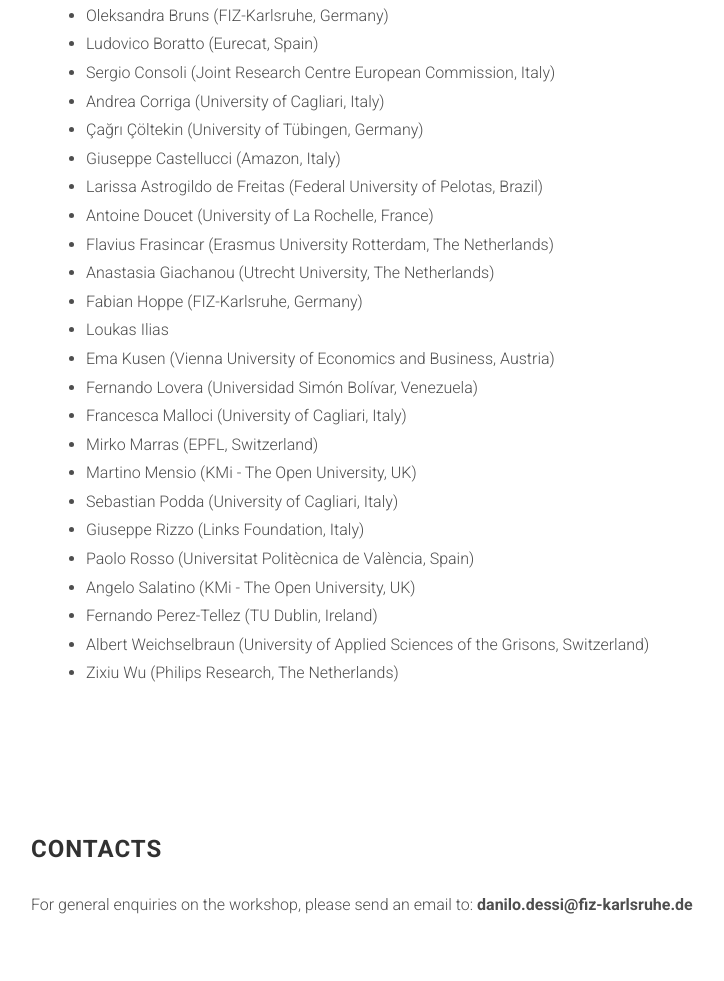
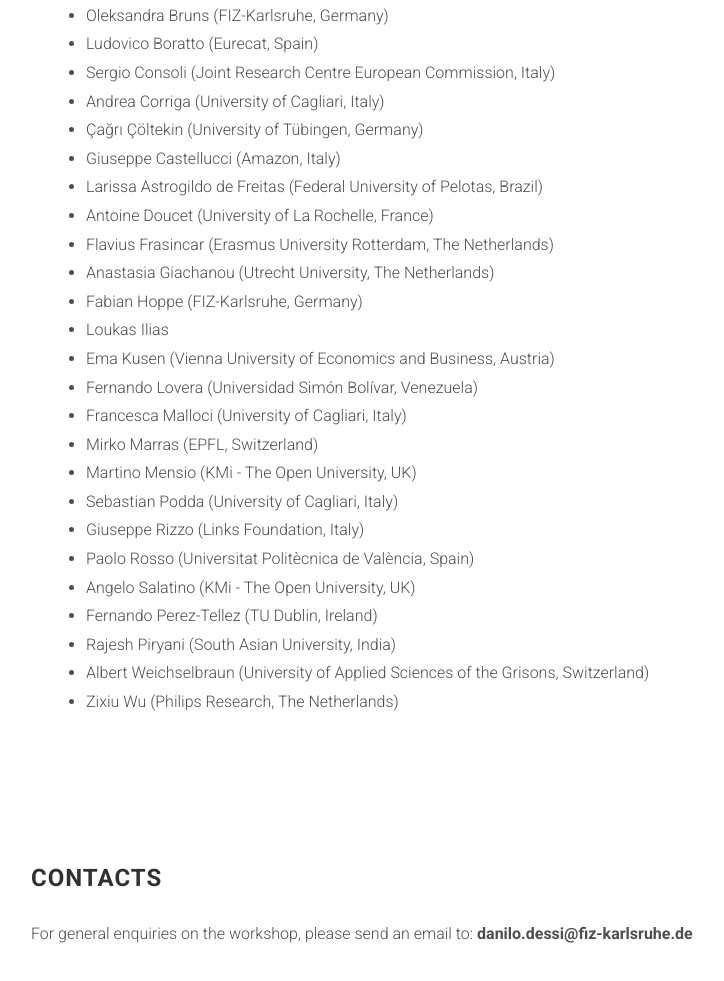
Before and after one commit to danilo-dessi/xsentiment, a website: page index.html in a window 1280 px wide. Shown: the part 3909-4890 px from the top of the page, without its empty margins (24-748 px from the left). Drawn offline with Linux system fonts and the light colour scheme; files whose address does not match are found by name.

Commit message:
update pc

```diff
--- a/index.html
+++ b/index.html
@@ -246,6 +246,7 @@
                     <li>Paolo Rosso (Universitat Politècnica de València, Spain)</li>
                     <li>Angelo Salatino (KMi - The Open University, UK)</li>
                     <li>Fernando Perez-Tellez (TU Dublin, Ireland)</li>
+                    <li>Rajesh Piryani (South Asian University, India)</li>
                     <li>Albert Weichselbraun (University of Applied Sciences of the Grisons, Switzerland)</li>
                     <li>Zixiu Wu (Philips Research, The Netherlands) </li>
                 </ul>
```
